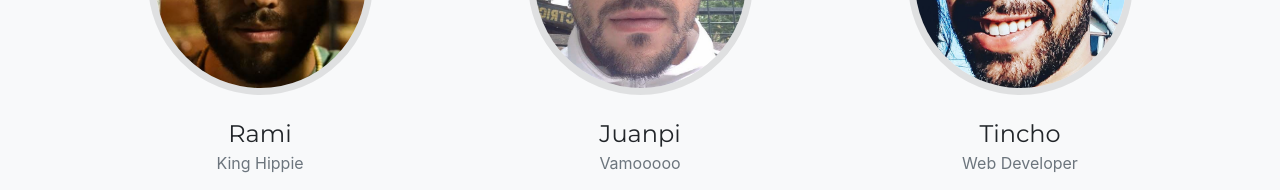
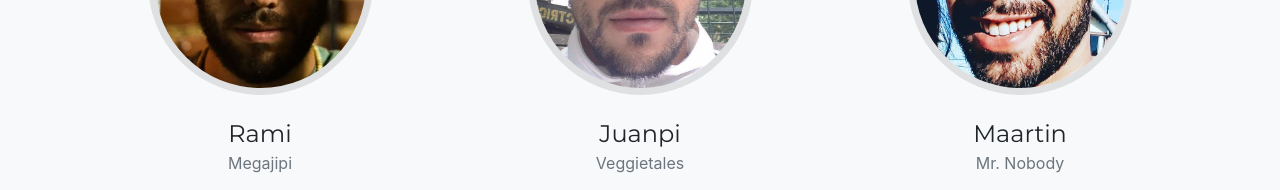
Before and after one commit to vrde-club/conjunto, a website with bundled scripts: page index.html in a window 1280 px wide. Shown: the part 4220-4410 px from the top of the page. Built offline with nearby package versions, Linux system fonts and the light colour scheme; files whose address does not match are found by name; a web font is replaced by a local one.

Commit message:
dickin around

```diff
--- a/index.html
+++ b/index.html
@@ -310,7 +310,7 @@
           <div class="team-member">
             <img class="mx-auto rounded-circle" src="img/team/1.jpg" alt="">
             <h4>Rami</h4>
-            <p class="text-muted">King Hippie</p>
+            <p class="text-muted">Megajipi</p>
             <ul class="list-inline social-buttons">
               <li class="list-inline-item">
                 <a href="#">
@@ -334,7 +334,7 @@
           <div class="team-member">
             <img class="mx-auto rounded-circle" src="img/team/2.jpg" alt="">
             <h4>Juanpi</h4>
-            <p class="text-muted">Vamooooo</p>
+            <p class="text-muted">Veggietales</p>
             <ul class="list-inline social-buttons">
               <li class="list-inline-item">
                 <a href="#">
@@ -357,8 +357,8 @@
         <div class="col-sm-4">
           <div class="team-member">
             <img class="mx-auto rounded-circle" src="img/team/3.jpg" alt="">
-            <h4>Tincho</h4>
-            <p class="text-muted">Web Developer</p>
+            <h4>Maartin</h4>
+            <p class="text-muted">Mr. Nobody</p>
             <ul class="list-inline social-buttons">
               <li class="list-inline-item">
                 <a href="#">
```
